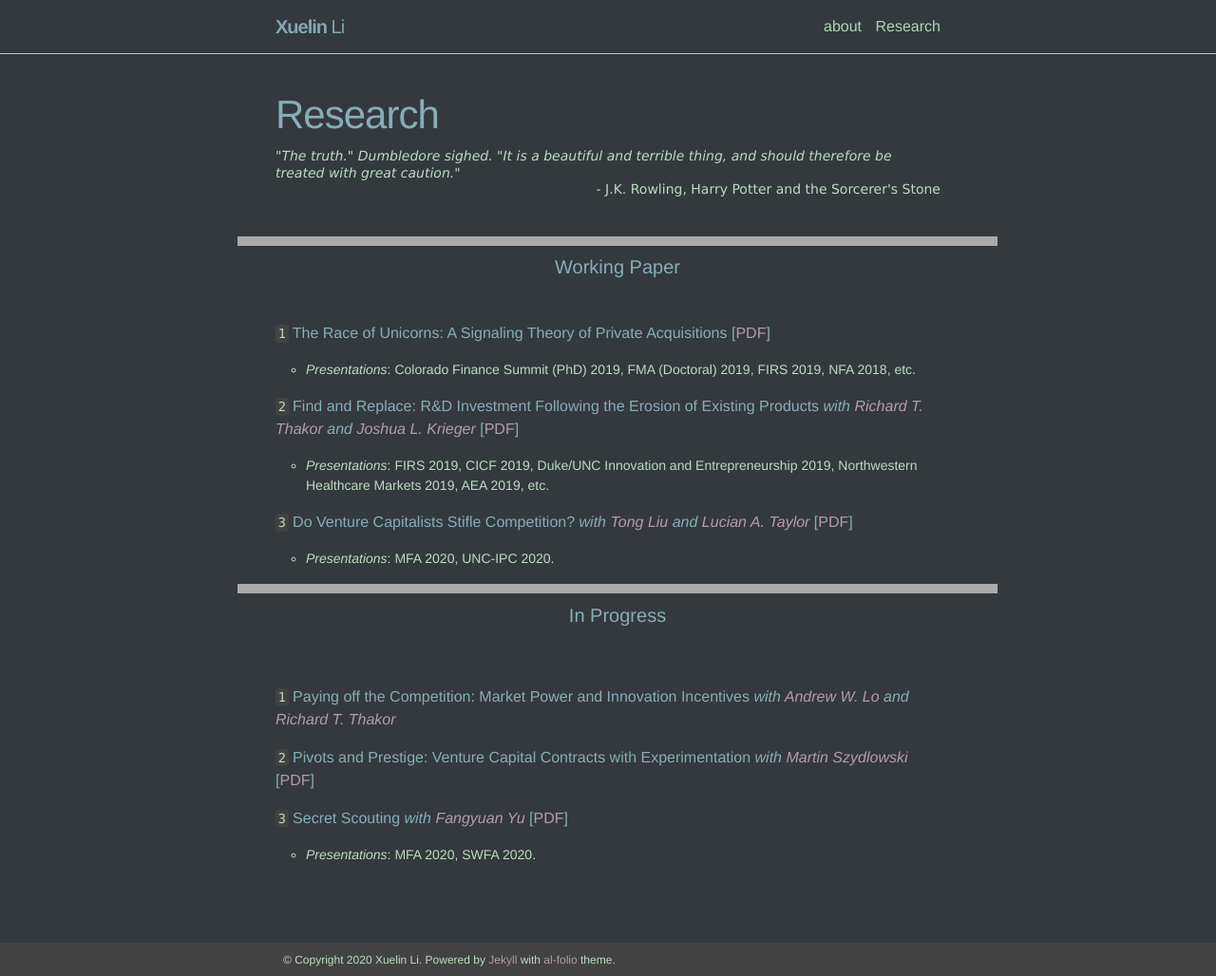
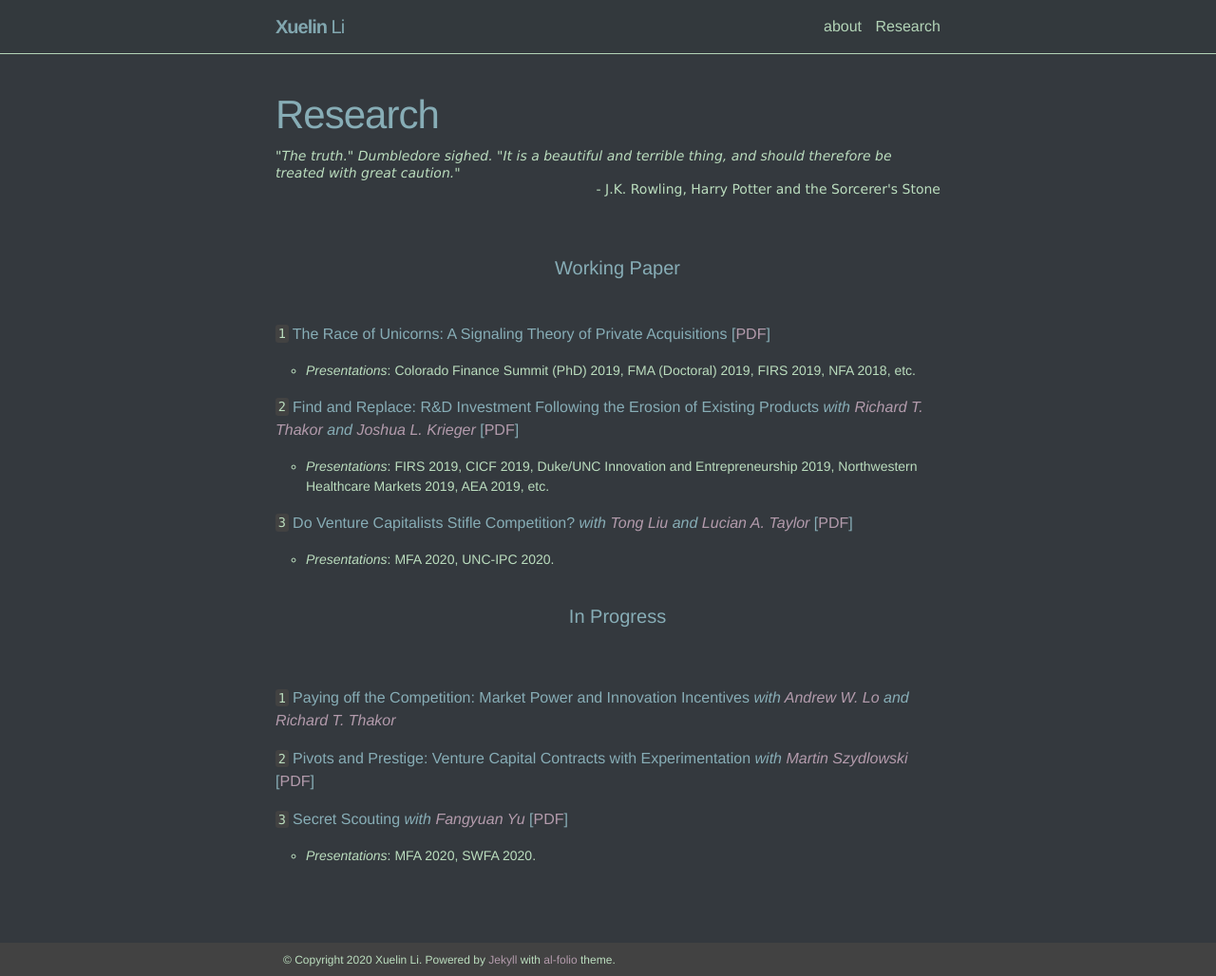
Before and after one commit to meizizhou/homepage, a Jekyll site: the page built from _pages/research.md, in a window 1280 px wide and 1028 px high. Shown: the whole window at 95% size. Built offline with Jekyll 4.4.1, drawn with Linux system fonts in a browser that asks for light colours.

Commit message:
homepage aftmk

```diff
--- a/assets/css/main.scss
+++ b/assets/css/main.scss
@@ -473,7 +473,7 @@ footer a:hover { color: #47646a; }
 
 .publications h2 { color: #47646a; font-size: 32px; margin-bottom: 30px; text-align: center; }
 
-.researchcat { border-top: 10px solid #aaa; color: #87adb6; margin: 0 -3em 2ex -2em; padding-top: 1ex; text-align: center; }
+.researchcat { color: #87adb6; margin: 0 -3em 2ex -2em; padding-top: 2ex; text-align: center; }
 
 .bibliography { margin-bottom: 50px; margin-top: 20px; list-style-type: circle; }
 .bibliography li { margin: 10px 0; position: relative; }
```
